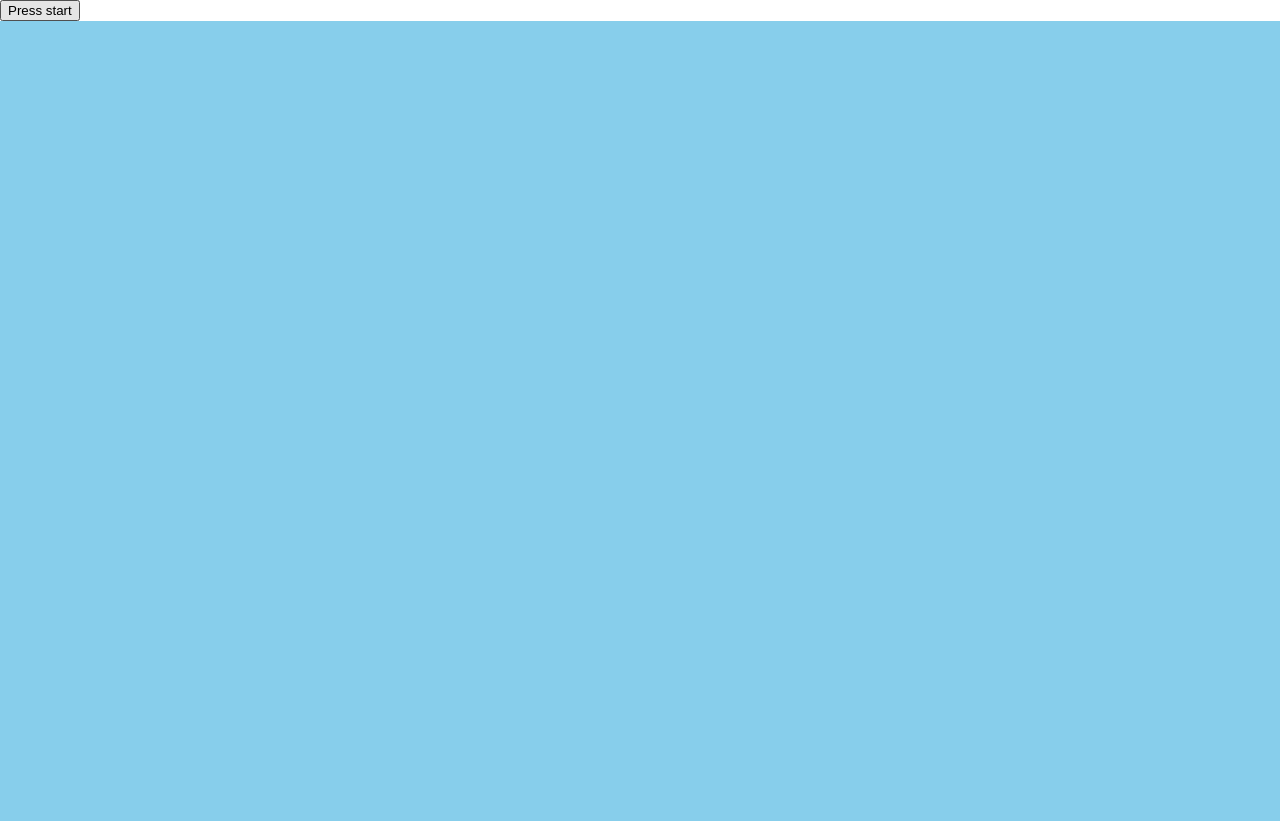
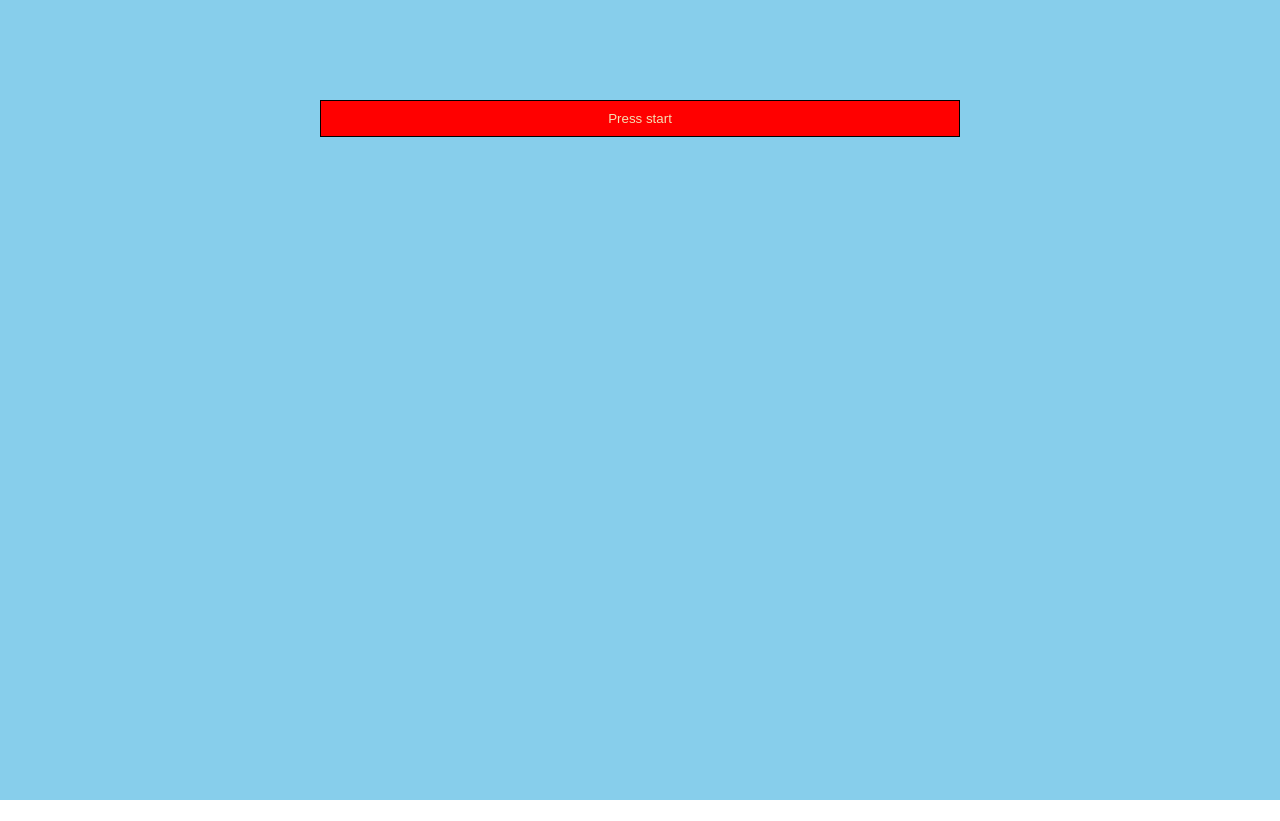
Before and after one commit to hj9118/Flappy-Bird, a plain HTML site: page index.html in a window 1280 px wide. After the commit the page ends 800 px from the top, so only its background shows below. Drawn offline with Linux system fonts and the light colour scheme.

Commit message:
오탈자 수정

```diff
--- a/style.css
+++ b/style.css
@@ -18,7 +18,7 @@ body{
   background: skyblue;
 }
 
-.gameBtn{
+.startBtn{
   position: absolute;
   background-color: red;
   width: 50%;
```
